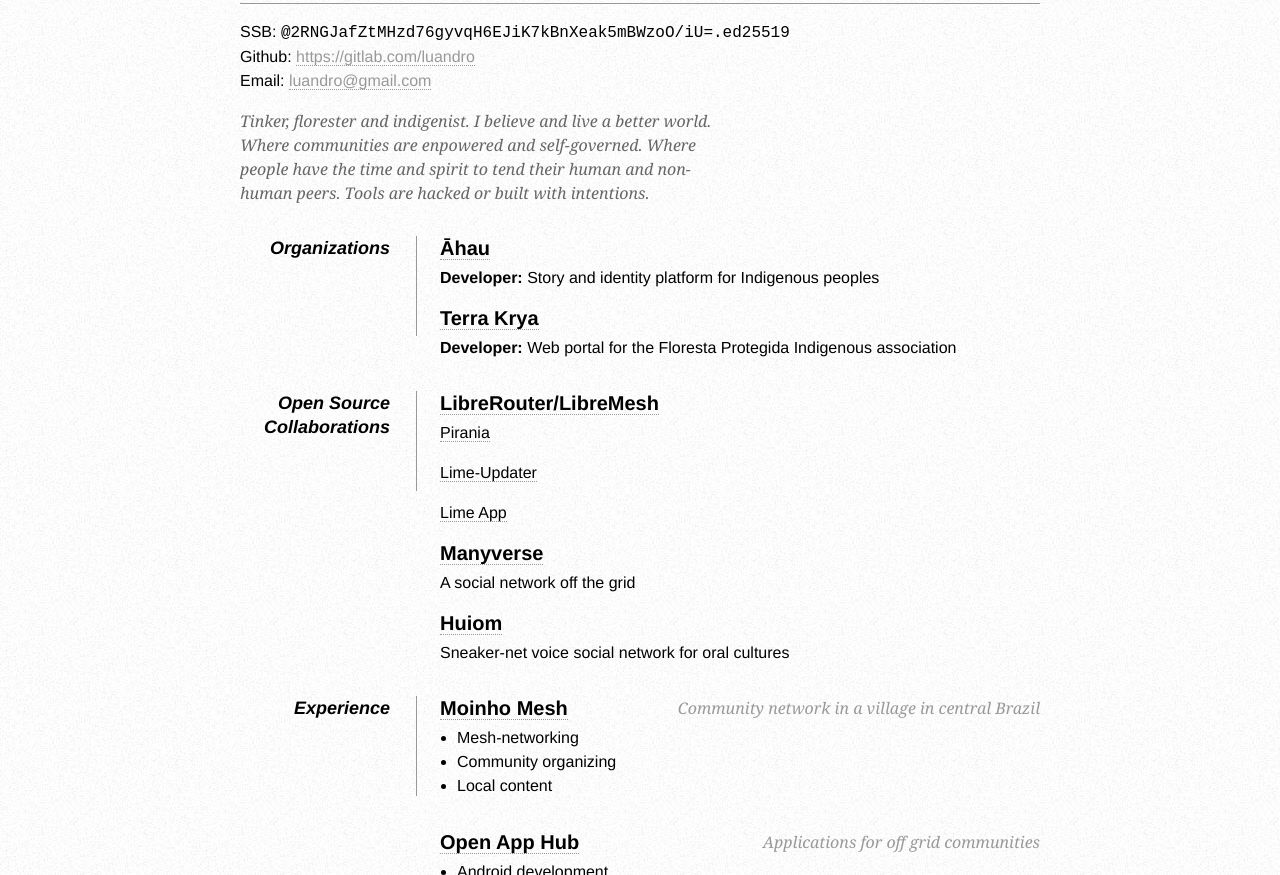
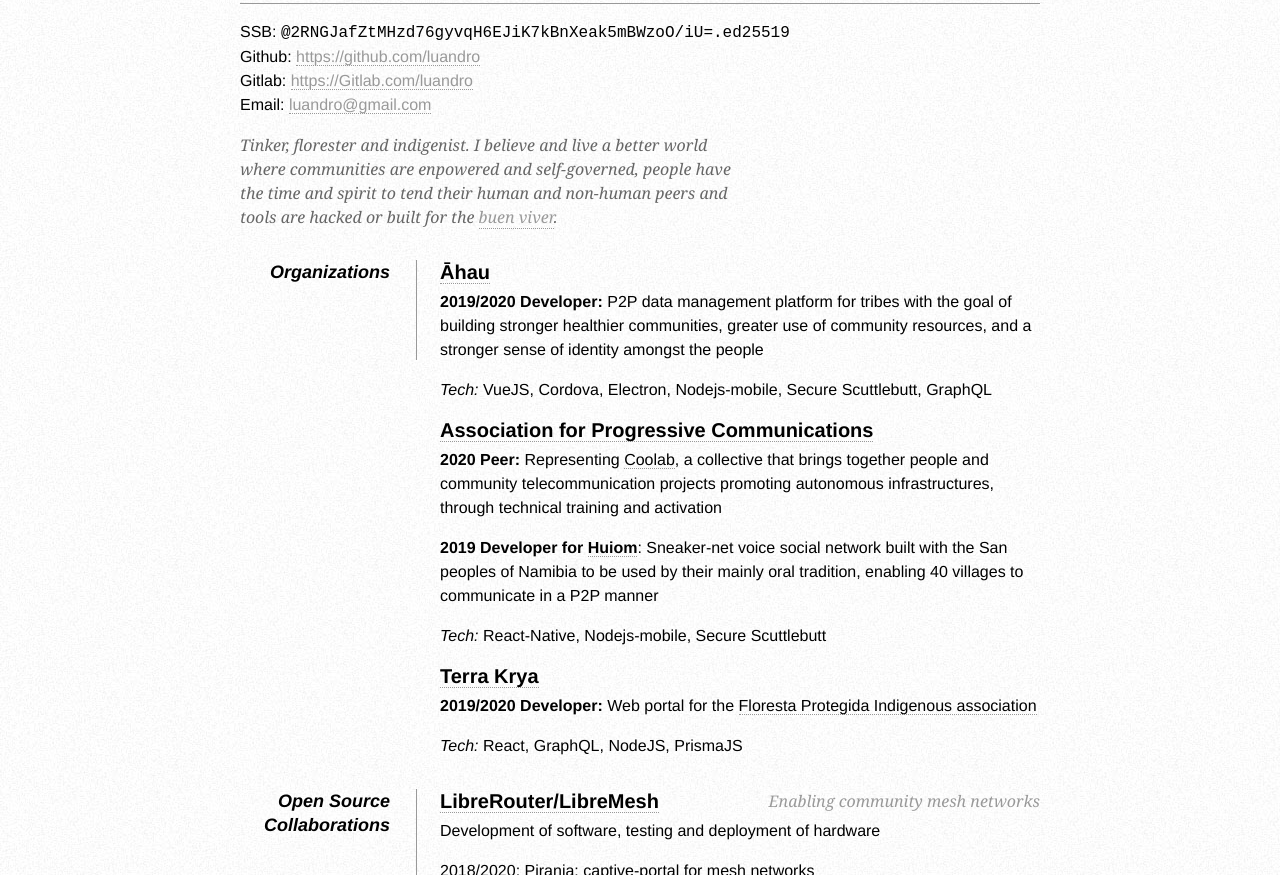
Before and after one commit to luandro/resume, a plain HTML site: page index.html in a window 1280 px wide. Shown: the part 77-952 px from the top of the page. Drawn offline with Linux system fonts and the light colour scheme.

Commit message:
updated 08/2020

```diff
--- a/index.html
+++ b/index.html
@@ -27,6 +27,7 @@
         dd { width: 600px; float: right; }
         dd a { color: #000; }
         dd.clear { float: none; margin: 0; height: 15px; }
+        li span { padding-left: 10px; }
      </style>
 </head>
 
@@ -42,20 +43,21 @@
 
             <p>
                 SSB: <code>@2RNGJafZtMHzd76gyvqH6EJiK7kBnXeak5mBWzoO/iU=.ed25519</code><br />
-                Github: <a href="https://gitlab.com/luandro">https://gitlab.com/luandro</a><br />
+                Github: <a href="https://github.com/luandro">https://github.com/luandro</a><br />
+                Gitlab: <a href="https://Gitlab.com/luandro">https://Gitlab.com/luandro</a><br />
                 Email: <a class="email" href="mailto:luandro@gmail.com">luandro@gmail.com</a><br />
             </p>
         </div>
 
         <div id="objective">
             <p>
-                Tinker, florester and indigenist. I believe and live a better world.
+                Tinker, florester and indigenist. I believe and live a better world
 
-                Where communities are enpowered and self-governed.
+                where communities are enpowered and self-governed,
 
-                Where people have the time and spirit to tend their human and non-human peers.
+                people have the time and spirit to tend their human and non-human peers
 
-                Tools are hacked or built with intentions.
+                and tools are hacked or built for the <i><a href="https://en.wikipedia.org/wiki/Sumac_Kawsay" target="_blank">buen viver</a></i>.
             </p>
         </div>
 
@@ -66,44 +68,72 @@
 
             <dt>Organizations</dt>
             <dd>
-                <h2><a href="https://ahau.io">Āhau</a></h2>
-                <p><strong>Developer:</strong> Story and identity platform for Indigenous peoples <br />
+                <h2><a href="https://gitlab.com/ahau">Āhau</a></h2>
+                <p><strong>2019/2020 Developer:</strong> P2P data management platform for tribes with the goal of building stronger healthier communities, greater use of community resources, and a stronger sense of identity amongst the people<br />
+                <p><i>Tech:</i> VueJS, Cordova, Electron, Nodejs-mobile, Secure Scuttlebutt, GraphQL</p>
+                <h2><a href="https://apc.org">Association for Progressive Communications</a></h2>
+                <p><strong>2020 Peer:</strong> Representing <a href="https://coolab.org">Coolab</a>, a collective that brings together people and community telecommunication projects promoting autonomous infrastructures, through technical training and activation<br />
+                <p><strong>2019 Developer for <a href="https://viewer.scuttlebot.io/%25Uh6Qk%2F9ncyKFJWJXDOeLSU1CLIagXc%2BANyT999Ol5dw%3D.sha256">Huiom</a></strong>: Sneaker-net voice social network built with the San peoples of Namibia to be used by their mainly oral tradition, enabling 40 villages to communicate in a P2P manner</p>
+                <p><i>Tech:</i> React-Native, Nodejs-mobile, Secure Scuttlebutt</p>
                 <h2><a href="http://github.com/terrakrya">Terra Krya</a></h2>
-                <p><strong>Developer:</strong> Web portal for the Floresta Protegida Indigenous association<br />
+                <p><strong>2019/2020 Developer:</strong> Web portal for the <a href="https://florestaprotegida.encenar.tk/">Floresta Protegida Indigenous association</a><br />
+                <p><i>Tech: </i> React, GraphQL, NodeJS, PrismaJS</p>
             </dd>
 
             <dd class="clear"></dd>
 
             <dt>Open Source Collaborations</dt>
             <dd>
-                <h2><a href="https://librerouter.org/">LibreRouter/LibreMesh</a></h2>
-                <p><a href="https://github.com/libremesh/lime-packages/pull/691/files">Pirania</a></p>
-                <p><a href="https://github.com/luandro/lime-updater">Lime-Updater</a></p>
-                <p><a href="https://github.com/libremesh/lime-app">Lime App</a></p>
+                <h2><a href="https://gitlab.com/librerouter/librerouteros">LibreRouter/LibreMesh</a><span>Enabling community mesh networks</span></h2>
+                <p>Development of software, testing and deployment of hardware</p>
+                <p>2018/2020: <a href="https://github.com/libremesh/lime-packages/tree/master/packages/pirania">Pirania</a>: captive-portal for mesh networks</p>
+                <p>2019: <a href="https://github.com/luandro/lime-updater">Lime-Updater</a>: mesh network mapper and firmware updater</p>
+                <p>2018/2020: <a href="https://github.com/libremesh/lime-app">Lime App</a>: user interface for the Libre Router and LibreMesh</p>
 
-                <h2><a href="https://manyver.se/">Manyverse</a></h2>
-                <p></strong> A social network off the grid<br />
+                <h2><a href="https://manyver.se/">Manyverse</a> <span>A social network off the grid</span></h2>
+                <p> 2018 <a href="https://viewer.scuttlebot.io/%25tuQMMwur24Kkfn9CfQT1IomnkMwLJHM9Vp4umjgOdos%3D.sha256">Quest</a>: port to nodejs-mobile, run on iOS, support native modules<br />
+                <p><i>Tech: </i> CycleJS, React-Native, Nodejs-mobile, Secure Scuttlebutt</p>
 
-                <h2><a href="https://viewer.scuttlebot.io/%25Uh6Qk%2F9ncyKFJWJXDOeLSU1CLIagXc%2BANyT999Ol5dw%3D.sha256">Huiom</a></h2>
-                <p></strong> Sneaker-net voice social network for oral cultures<br />
+                <h2><a href="https://scuttlebutt.nz/">Secure Scuttlebutt</a><span>Decentralised gossip protocol</span></h2>
+                <p>Developing plugins and testing the overral protocol<br />
             </dd>
 
             <dd class="clear"></dd>
 
             <dt>Experience</dt>
             <dd>
-                <h2><a href="https://viewer.scuttlebot.io/channel/moinho-mesh">Moinho Mesh</a> <span>Community network in a village in  central Brazil</span></h2>
+                <h2>2018/2020 <a href="https://viewer.scuttlebot.io/channel/moinho-mesh">Moinho Mesh</a> <span>Community network in a village in  central Brazil</span></h2>
                 <ul>
                     <li>Mesh-networking</li>
                     <li>Community organizing</li>
-                    <li>Local content</li>
+                    <li>Local content and local servers</li>
                 </ul>
 
-                <h2><a href="https://github.com/open-app/app-hub-mobile">Open App Hub</a> <span> Applications for off grid communities</span></h2>
+                <h2>2018 <a href="https://github.com/open-app/app-hub-mobile">Open App Hub</a> <span> Applications for off grid communities</span></h2>
                 <ul>
-                    <li>Android development</li>
+                    <li>React-Native</li>
                     <li>Secure Scuttlebutt</li>
-                    <li>Fullstack Javascript</li>
+                    <li>Nodejs-mobile</li>
+                    <li>Dat</li>
+                    <li>GraphQL</li>
+                </ul>
+            </dd>
+            <dd class="clear"></dd>
+
+            <dt>Languages</dt>
+            <dd>
+                <h2>Human</h2>
+                <ul>
+                    <li>portuguese <span></span>⬛⬛⬛⬛⬛⬛⬛⬛⬛⬛ 30+ years</li>
+                    <li>english <span></span>⬛⬛⬛⬛⬛⬛⬛⬛⬛⬜ 25+ years</li>
+                    <li>spanish <span></span></span>⬛⬛⬛⬛⬛⬛⬛⬛⬜⬜ 10+ years</li>
+                </ul>
+
+                <h2>Computer</h2>
+                <ul>
+                    <li>html / css / sass <span>⬛⬛⬛⬛⬛⬛⬛⬛⬛⬜</span> 8 years</li>
+                    <li>javascript / nodejs <span>⬛⬛⬛⬛⬛⬛⬛⬛⬛⬜</span> 7 years</li>
+                    <li>lua <span>⬛⬛⬛⬛⬛⬛⬜⬜⬜⬜</span> 2 years</li>
                 </ul>
             </dd>
 
```
